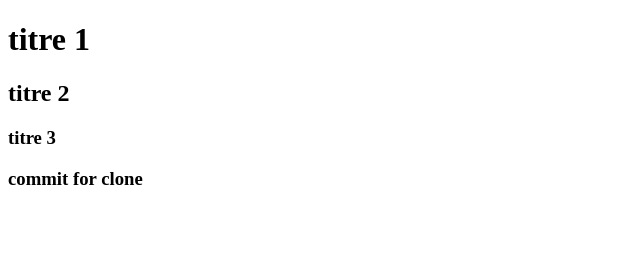
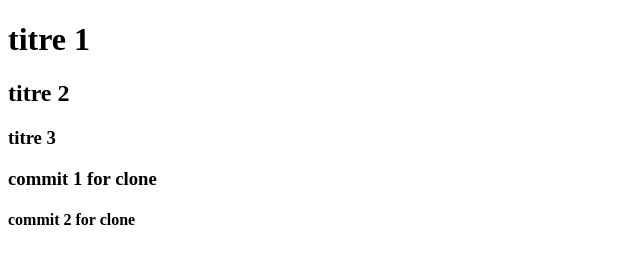
Before and after one commit to Santia14/CoursGithub, a plain HTML site: page index.html in a window 1280 px wide. Shown: the whole page, without its empty margins (0-640 px from the left). Drawn offline with Linux system fonts and the light colour scheme.

Commit message:
secont commit for clone

```diff
--- a/index.html
+++ b/index.html
@@ -9,6 +9,7 @@
     <h1>titre 1</h1>
     <h2>titre 2</h2>
     <h3>titre 3</h3>
-    <h3>commit for clone</h3>
+    <h3>commit 1 for clone</h3>
+    <h4>commit 2 for clone</h4>
 </body>
 </html>
```
